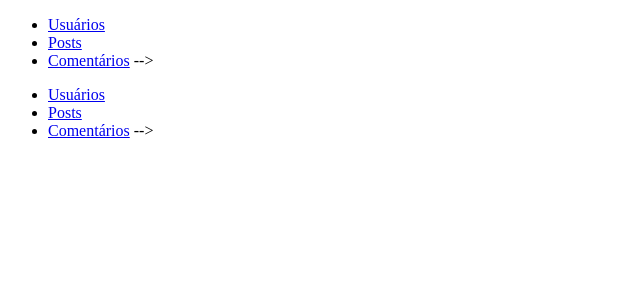
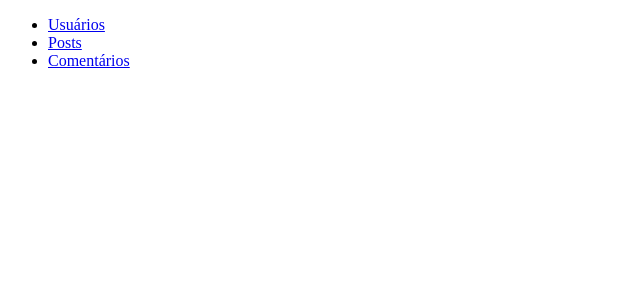
Before and after one commit to maandhys/PraticaAngular4, an Angular app in the folder timeline/: page / in a window 1280 px wide. Shown: the top 300 px of the page, without its empty margins (0-640 px from the left). Built offline with nearby package versions, Linux system fonts and the light colour scheme.

Commit message:
Correcao de rota

```diff
--- a/timeline/src/app/app-routing.module.ts
+++ b/timeline/src/app/app-routing.module.ts
@@ -10,8 +10,7 @@ import { CommentComponent } from './comment/comment.component';
 const routes: Routes = [
   { path: 'post', component: PostComponent},
   { path: 'user', component: UserComponent},
-  { path: 'comments', component: CommentComponent},
-  { path: '', component: NavComponent}
+  { path: 'comments', component: CommentComponent}
 
 ];
 
--- a/timeline/src/app/nav/nav.component.html
+++ b/timeline/src/app/nav/nav.component.html
@@ -6,6 +6,6 @@
     <a routerLink="/post">Posts</a>
   </li>
   <li>
-    <a routerLink="/comments">Comentários</a> -->
+    <a routerLink="/comments">Comentários</a>
   </li>
 </ul>
--- a/timeline/src/app/services/user.service.ts
+++ b/timeline/src/app/services/user.service.ts
@@ -21,15 +21,15 @@ export class UserService {
     return res;
   }
 
-  // async getUsesById(id: number) {
-  //   let res = await this.http.get(this.gitHubUrl + id).toPromise();
-  //   console.log(res);
-  //   return res;
-  // }
+  async getUsesById(id: number) {
+    let res = await this.http.get(this.gitHubUrl + id).toPromise();
+    console.log(res);
+    return res;
+  }
 
-  // async postUsers(user) {
-  //   let res = await this.http.post(this.gitHubUrl, user).toPromise();
-  //   console.log(res);
-  //   return res;
-  // }
+  async postUsers(user) {
+    let res = await this.http.post(this.gitHubUrl, user).toPromise();
+    console.log(res);
+    return res;
+  }
 }
```
